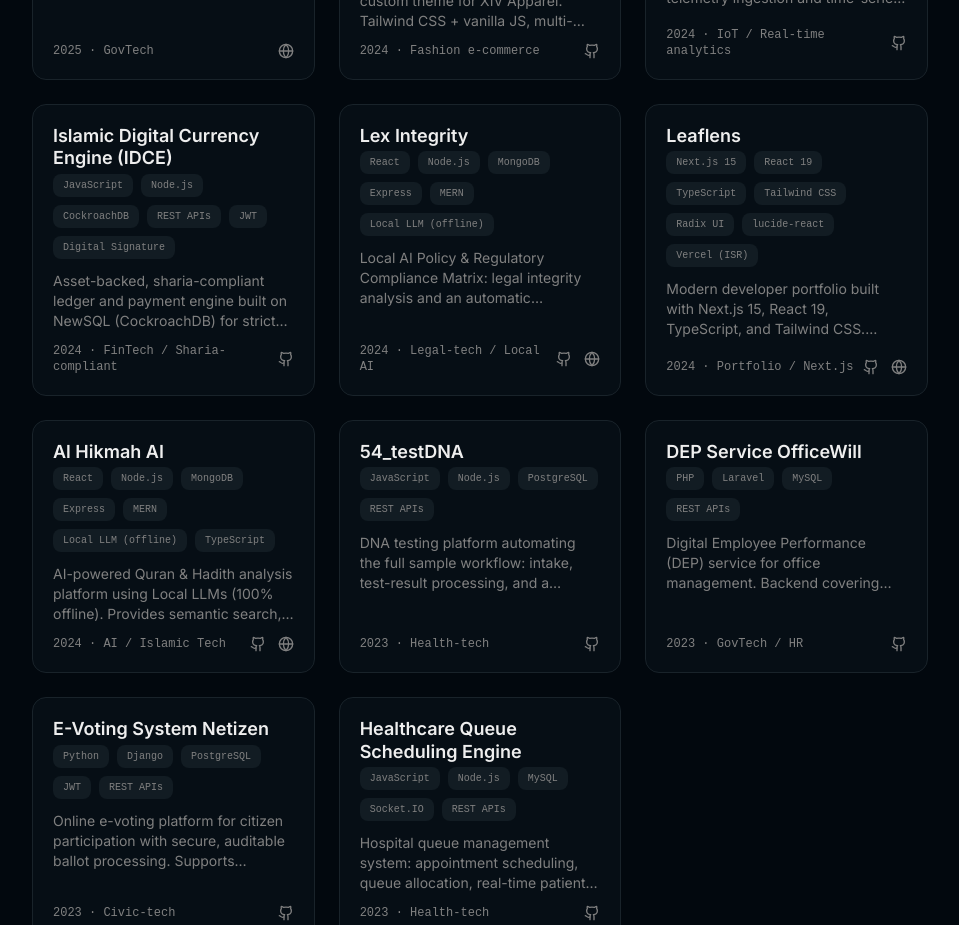
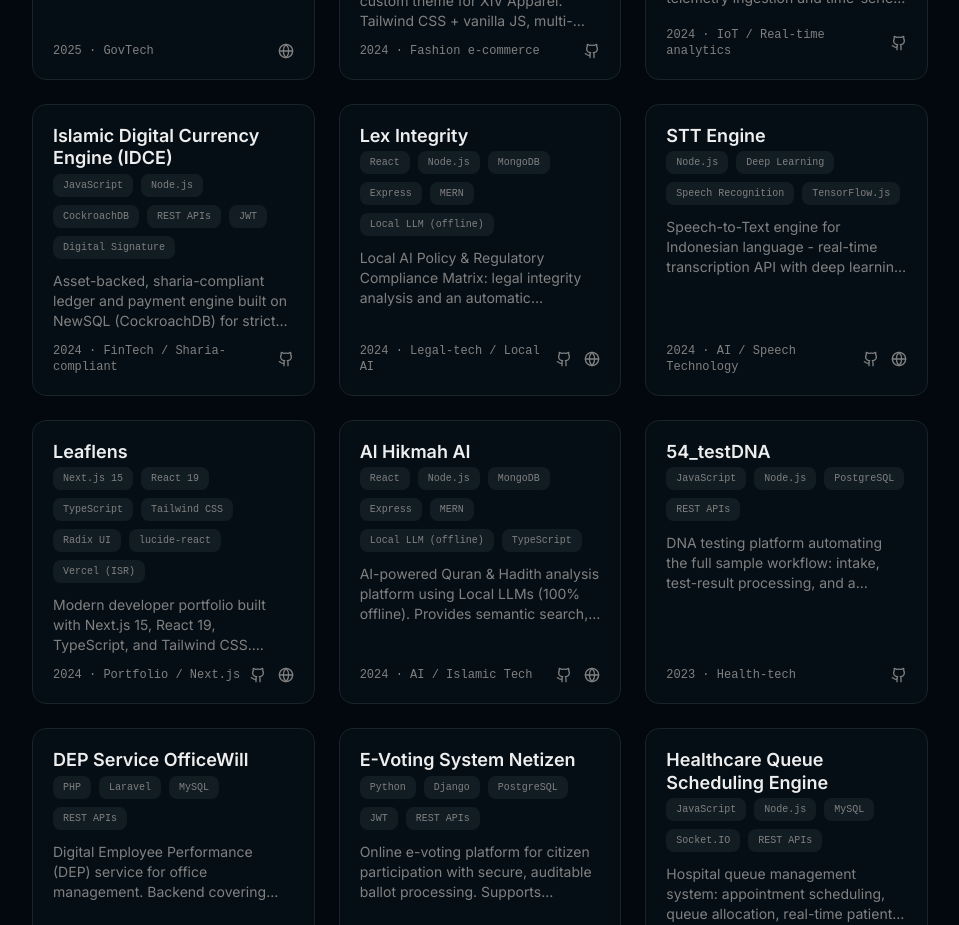
Before and after one commit to AmirulJusticia0507/v0-portfolio-with-next-js, a Next.js app: page / in a window 1280 px wide. Shown: the part 5280-6205 px from the top of the page, without its empty margins (160-1119 px from the left). Built offline with nearby package versions, Linux system fonts and the light colour scheme.

Commit message:
Add STT Engine project to portfolio

```diff
--- a/components/portfolio/projects.tsx
+++ b/components/portfolio/projects.tsx
@@ -58,6 +58,18 @@ const projects = [
     urls: [
       { label: "Source code", href: "https://github.com/AmirulJusticia0507/lex-integrity", icon: <Github className="w-4 h-4" /> },
       { label: "Live Demo", href: "https://lex-integrity.vercel.app", icon: <Globe className="w-4 h-4" /> },
+    ],
+  },
+  {
+    title: "STT Engine",
+    role: "Fullstack Engineer",
+    period: "2024 · AI / Speech Technology",
+    description:
+      "Speech-to-Text engine for Indonesian language - real-time transcription API with deep learning models. Built with Node.js and deep learning models for accurate speech recognition.",
+    tech: ["Node.js", "Deep Learning", "Speech Recognition", "TensorFlow.js"],
+    urls: [
+      { label: "Source code", href: "https://github.com/AmirulJusticia0507/stt-engine.git", icon: <Github className="w-4 h-4" /> },
+      { label: "Live Demo", href: "https://stt-engine.vercel.app", icon: <Globe className="w-4 h-4" /> },
     ],
   },
   {
```
